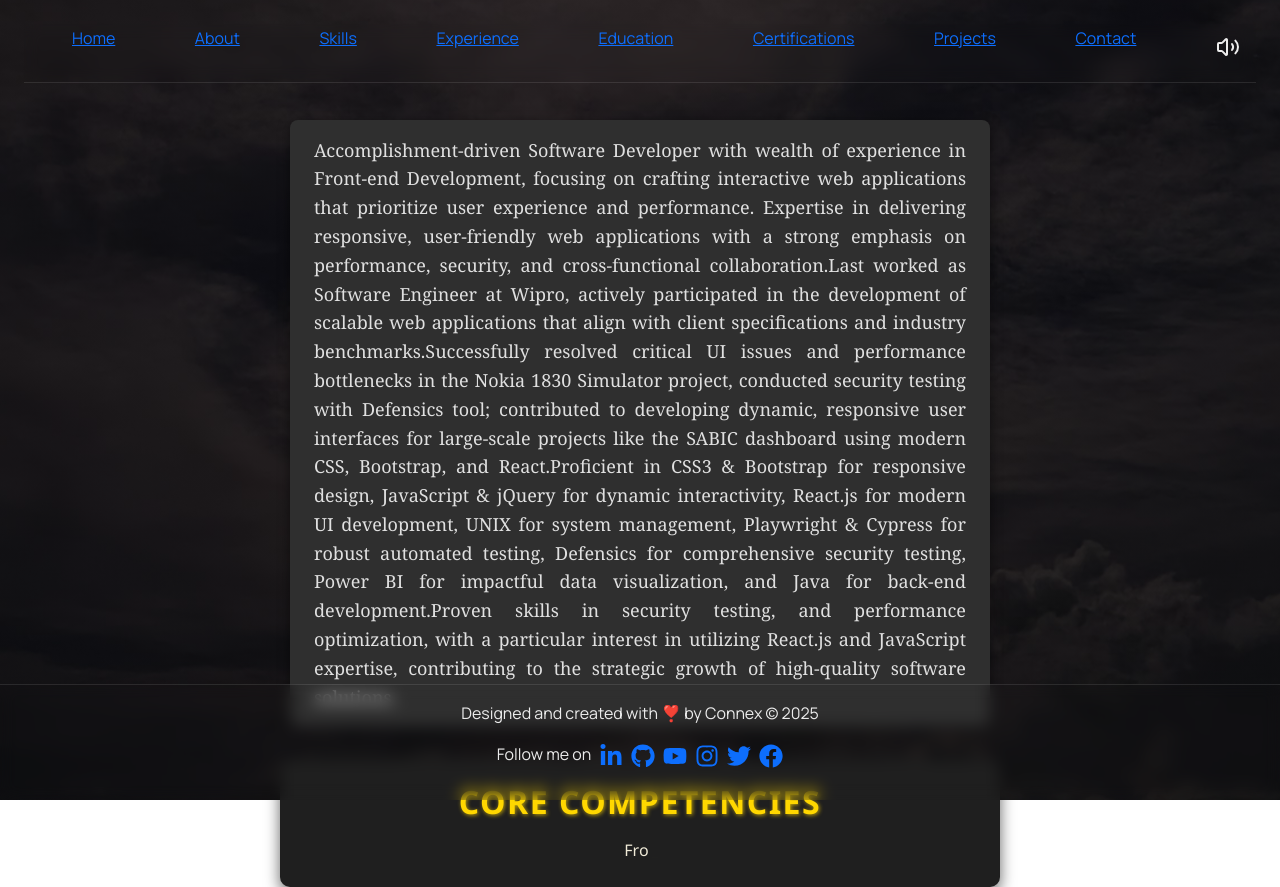
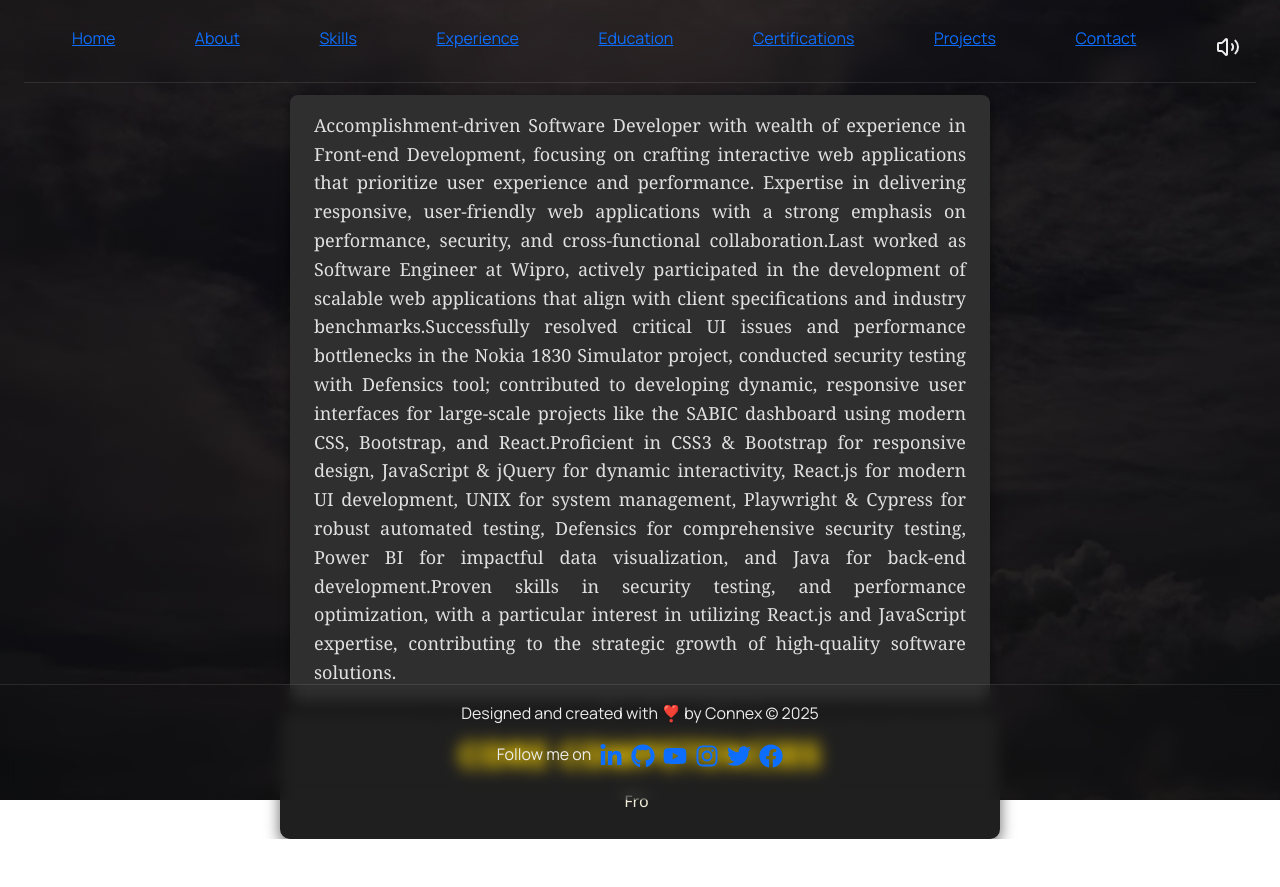
Before and after one commit to Cirarshi/portfolio, a React (Vite) app: page /about in a window 1280 px wide. After the commit the page ends 839 px from the top, so only its background shows below. Built offline with nearby package versions, Linux system fonts and the light colour scheme.

Commit message:
v8.3
updated styling for the about page

```diff
--- a/src/pages/About.jsx
+++ b/src/pages/About.jsx
@@ -7,7 +7,7 @@ function About() {
   return (
     <div className={Styles.background} style={{ padding: "1.5rem" }}>
       <PageNav />
-      <div style={{ marginTop: "3%" }}>
+      <div style={{ marginTop: "1%" }}>
         <h4>
           <p className={Styles.aboutParagraph}>
             Accomplishment-driven Software Developer with wealth of experience
--- a/src/pages/About.module.css
+++ b/src/pages/About.module.css
@@ -25,7 +25,7 @@
   color: #f0ebd8; /* Warm ivory, soft and readable on dark */
   font-family: "Segoe UI", Tahoma, Geneva, Verdana, sans-serif; /* Clean, modern sans-serif */
   max-width: 720px;
-  margin: 2rem auto;
+  margin: 0 auto;
   padding: 1.5rem 2rem;
   border-radius: 10px;
   box-shadow: 0 6px 15px rgba(0, 0, 0, 0.6);
```
